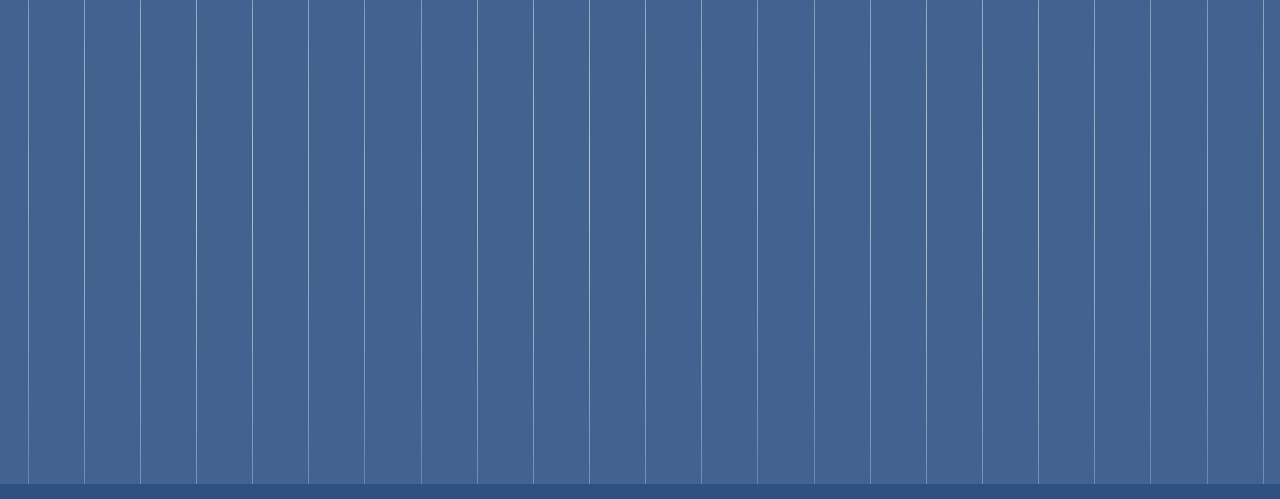
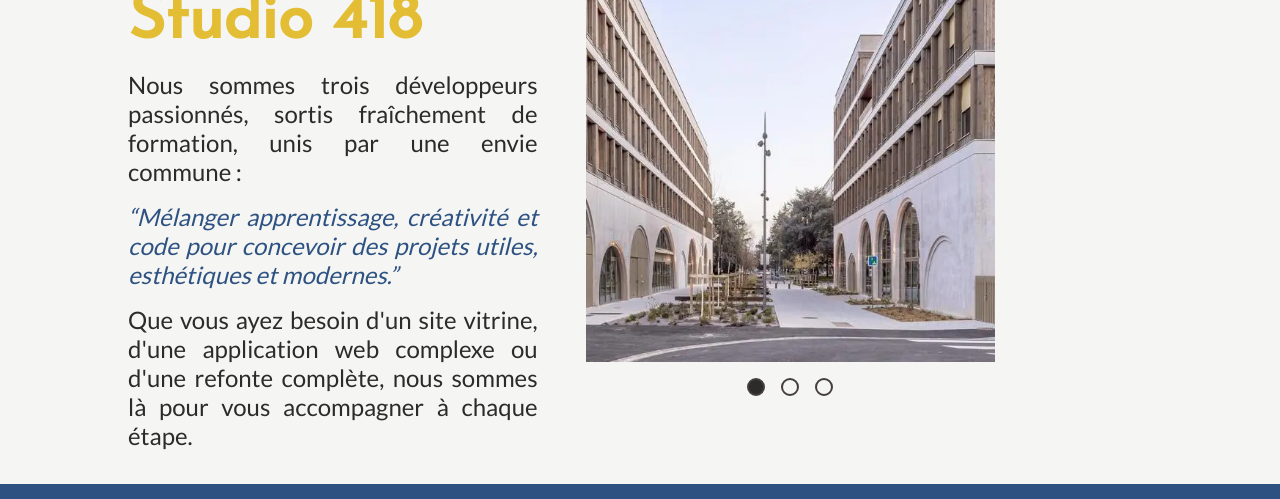
Before and after one commit to 418-studio/Site, a React (Vite) app: page / in a window 1280 px wide. Shown: the part 236-735 px from the top of the page. Built offline with nearby package versions, Linux system fonts and the light colour scheme.

Commit message:
feat(carousel): update carousel Image and Container text

```diff
--- a/src/App.tsx
+++ b/src/App.tsx
@@ -1,5 +1,5 @@
 import Footer from './components/Footer.tsx'
-import Carousel from './components/Carousel.tsx'
+import Carousel from './pages/Carousel.tsx'
 import Header from './components/Header.tsx'
 
 function App() {
--- a/src/components/CarouselImages.tsx
+++ b/src/components/CarouselImages.tsx
@@ -16,17 +16,12 @@ const CarouselImages = ({ images, currentImage, goToImage }: CarouselImagesProps
 	return (
 		<div className="carousel__images">
 			<div className="carousel__slider">
-				<div
-					className="carousel__track"
-					style={{
-						transform: `translateX(-${currentImage * 100}%)`,
-					}}
-				>
-					{images.map((image) => (
-						<div className="carousel__slide" key={image.id}>
-							<img src={image.src} alt={image.alt} className="carousel__image" />
-						</div>
-					))}
+				<div className="carousel__slide">
+					<img
+						src={images[currentImage].src}
+						alt={images[currentImage].alt}
+						className="carousel__image"
+					/>
 				</div>
 			</div>
 
--- a/src/styles/components/carousel.css
+++ b/src/styles/components/carousel.css
@@ -13,7 +13,7 @@
 	max-width: 1024px;
 	display: flex;
 	flex-direction: column;
-	gap: 1rem;
+	gap: 2rem;
 	align-items: center;
 }
 
@@ -22,7 +22,6 @@
 	width: 60%;
 	display: flex;
 	flex-direction: column;
-	gap: 1rem;
 }
 
 .container__title {
@@ -40,6 +39,7 @@
 	font-size: var(--font-size-mobile-text);
 	color: var(--color-text-black);
 	text-align: justify;
+	margin-bottom: 1rem;
 }
 
 .container__quote {
@@ -48,6 +48,7 @@
 	color: var(--color-accent-blue);
 	font-style: italic;
 	text-align: justify;
+	margin-bottom: 1rem;
 }
 
 /* Composant Images */
```
